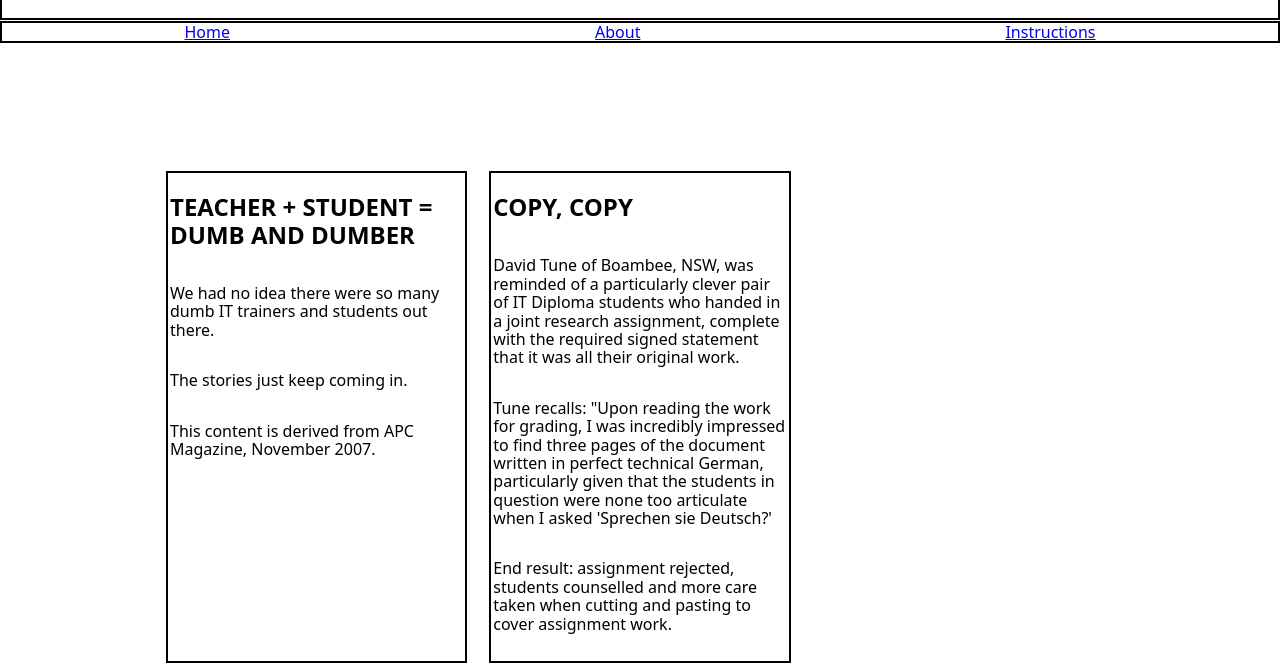
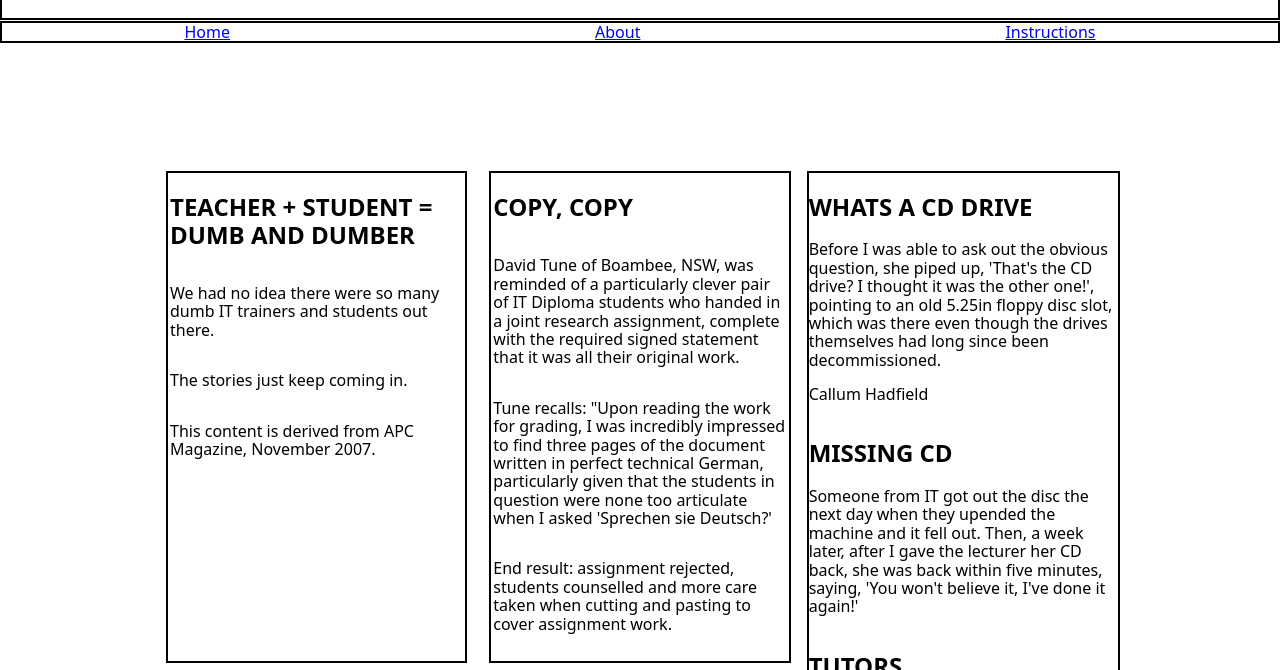
Before and after one commit to j391820/C4Prog-WT-26S2-Portfolio-Callum-Hadfield, a plain HTML site: page phase-1/index.html in a window 1280 px wide. Shown: the part 64-734 px from the top of the page. Drawn offline with Linux system fonts and the light colour scheme.

Commit message:
feat: desktop aside – add CSS for aside design

```diff
--- a/assets/css/style.css
+++ b/assets/css/style.css
@@ -168,7 +168,13 @@ main aside {
         height: 100%;
     }
 
-
+    main aside {
+    grid-area: aside;
+    border: 2px solid black;
+    display: flex;
+    flex-direction: column;
+    height: 100%;
+    }
 
     .body-footer {
         grid-area: footer;
```
